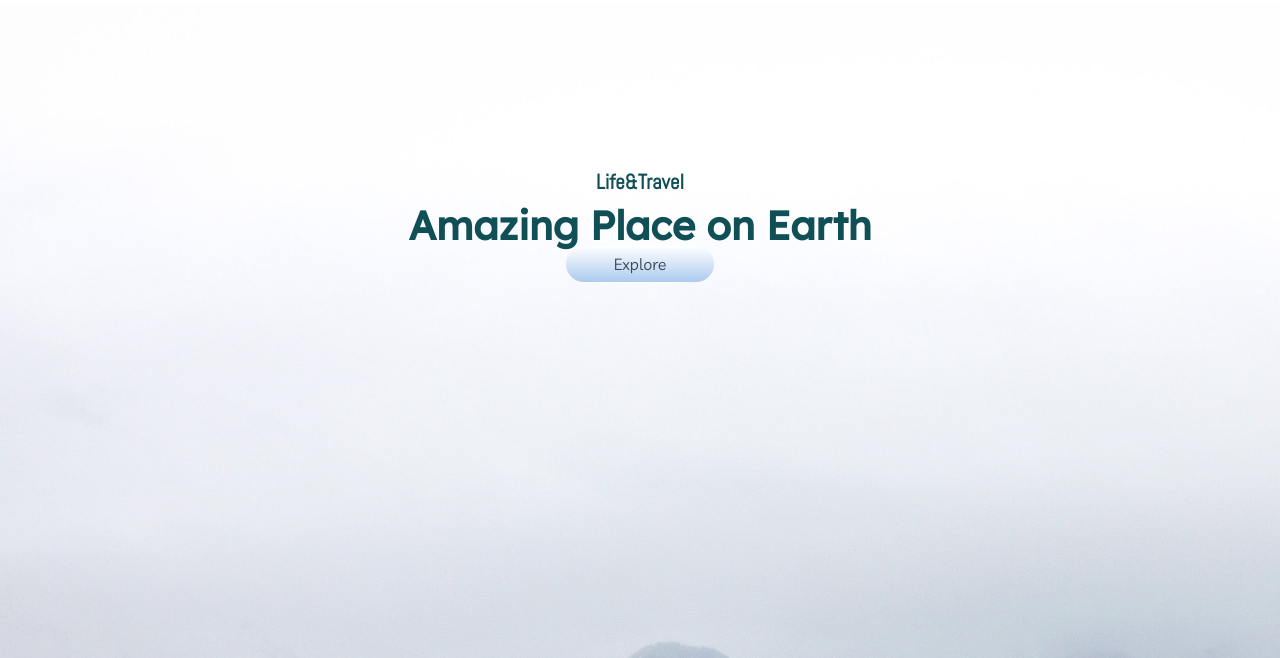
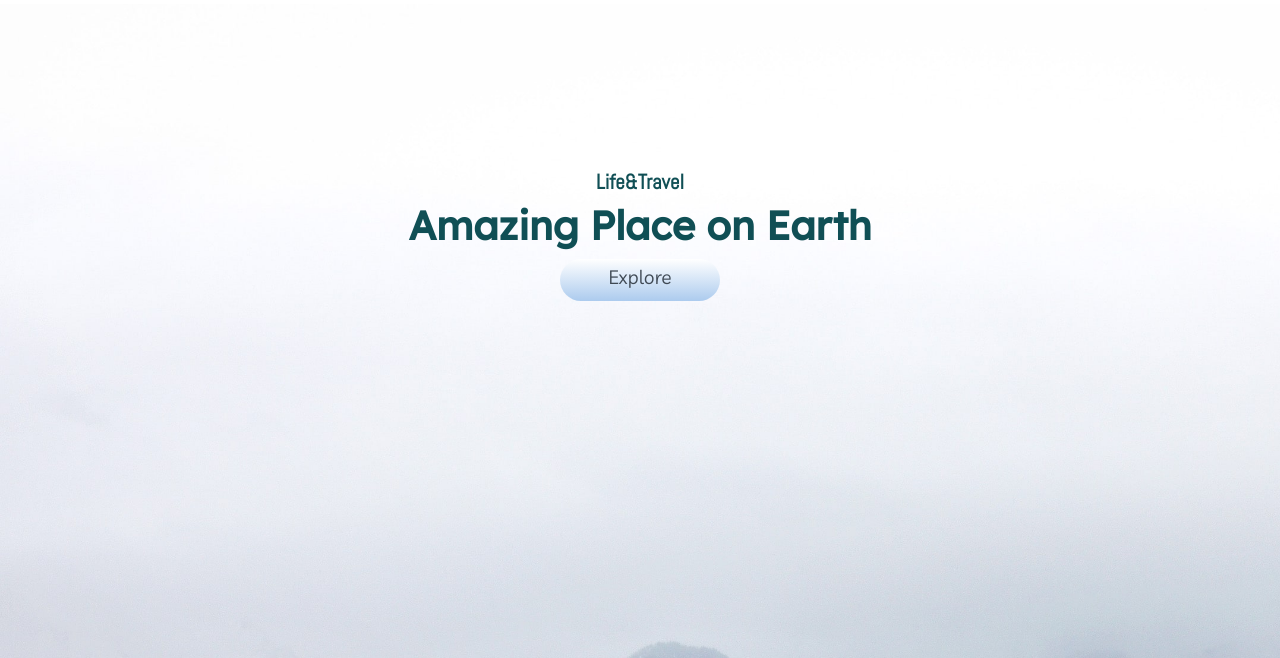
Before and after one commit to IrynaKvachuk/earth-site, a plain HTML site: page index.html in a window 1280 px wide. Shown: the part 76-734 px from the top of the page. Drawn offline with Linux system fonts and the light colour scheme.

Commit message:
changed button

```diff
--- a/css/style.css
+++ b/css/style.css
@@ -44,6 +44,7 @@ ul {
 h1 {
     font-family: var(--Lexend);
     font-size: 2.5rem;
+    padding-bottom: .7rem;
 }
 
 h2 {
@@ -67,8 +68,8 @@ button.btn{
 .btn-link {
     border: none;
     border-radius: 2rem;
-    padding: .5rem 3rem;
-    font-size: 1rem;
+    padding: .4rem 3rem .7rem;
+    font-size: 1.2rem;
     font-family: var(--Livvic);
     cursor: pointer;
 }
```
